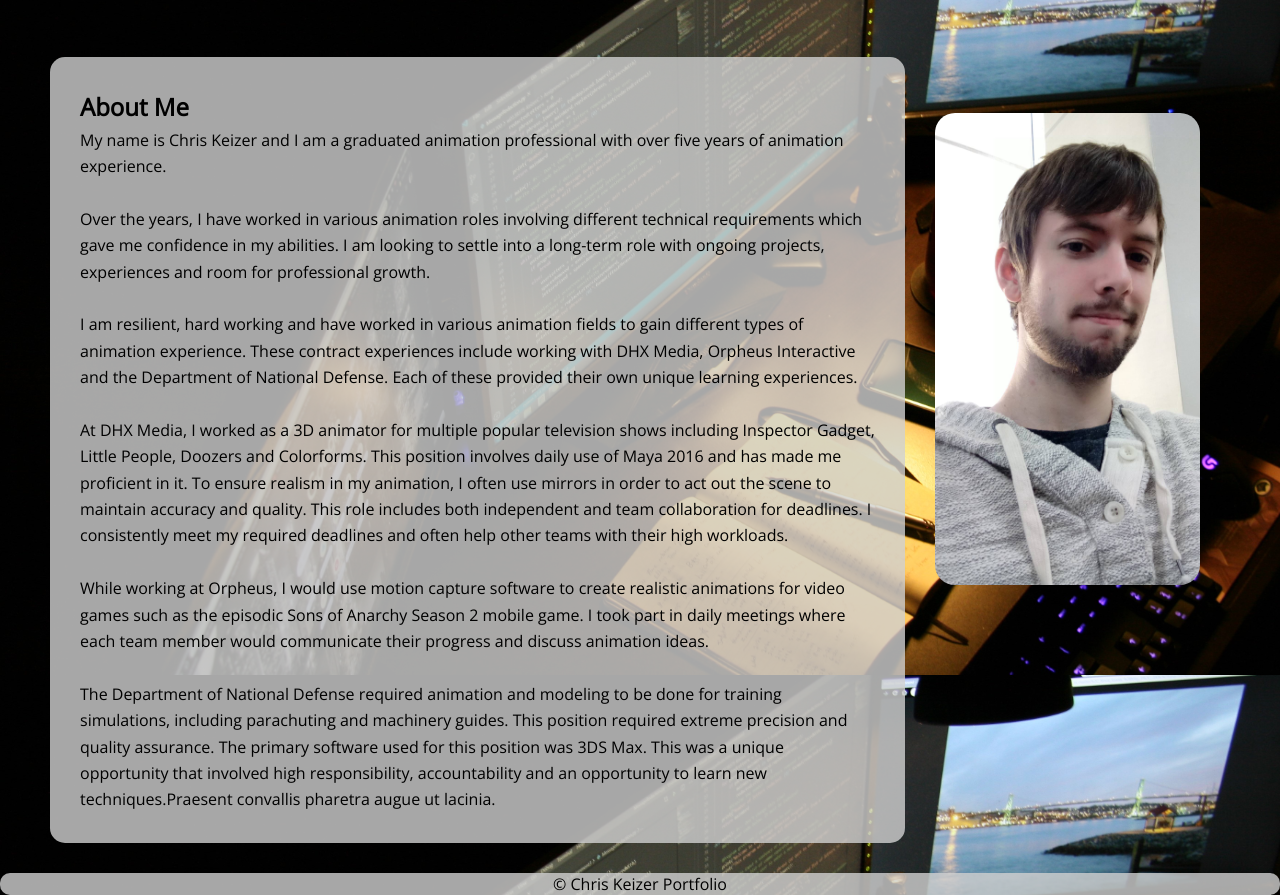
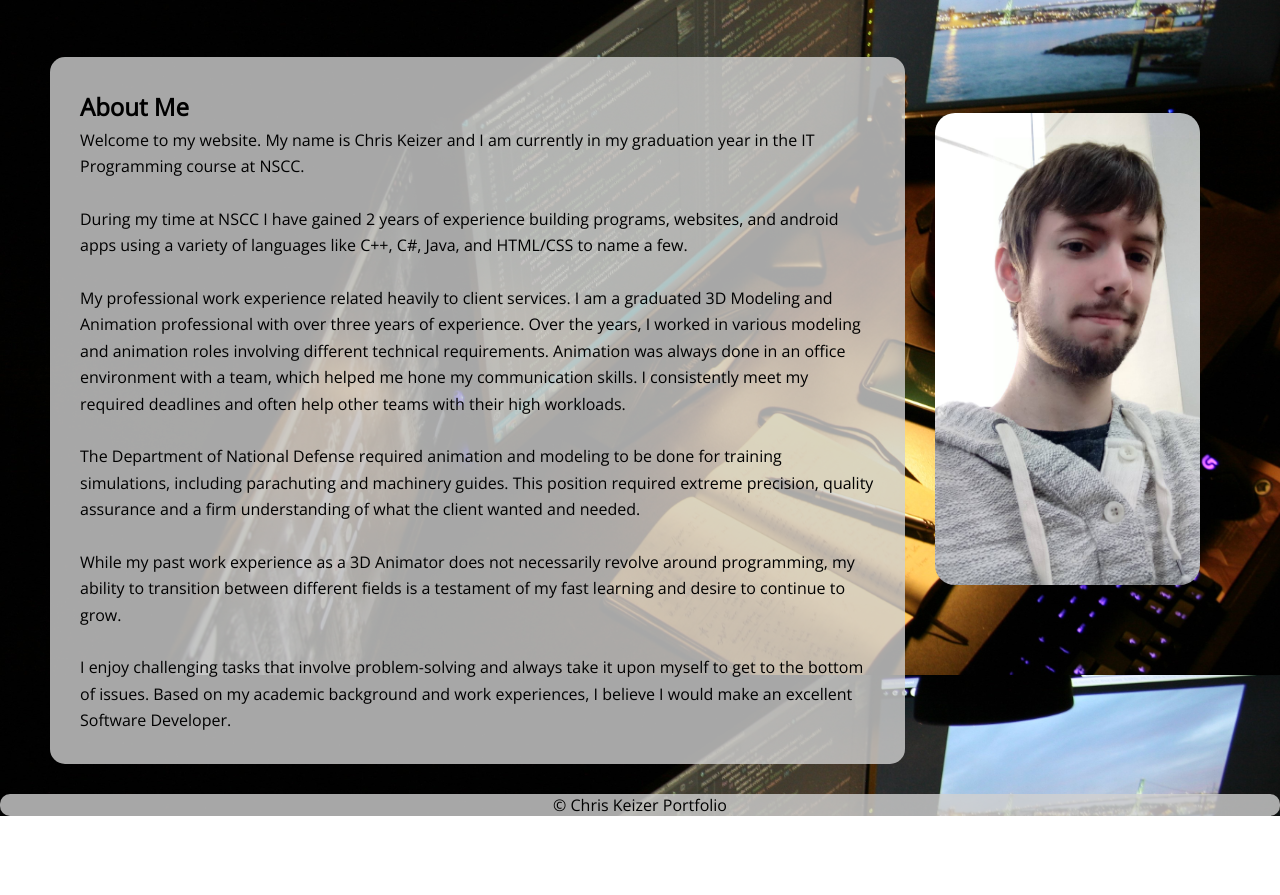
Before and after one commit to Chris-Keizer/Chris-Keizer.github.io, a plain HTML site: page index.html in a window 1280 px wide. Shown: the part 125-1020 px from the top of the page. After the commit the page ends 941 px from the top, so only its background shows below. Drawn offline with nearby package versions, Linux system fonts and the light colour scheme; files whose address does not match are found by name.

Commit message:
Website Updated

```diff
--- a/index.html
+++ b/index.html
@@ -33,40 +33,37 @@
 		<div class="container">
 			<article class="aboutArticle1">
 				<h2>About Me</h2>
-				<p>My name is Chris Keizer and I am a graduated animation
-				professional with over five years of animation experience.</p>
+				<p>
+						Welcome to my website. My name is Chris Keizer
+					and I am currently in my graduation year in the IT Programming course
+					at NSCC.</p>
 				<br>
-				<p>Over the years, I have worked in various animation roles involving different technical
-				requirements which gave me confidence in my abilities.
-				I am looking to settle into a long-term role with ongoing projects,
-				experiences and room for professional growth.</p>
-				<br>
-				<p>I am resilient, hard working and have worked in various animation fields
-				to gain different types of animation experience.
-				These contract experiences include working with DHX Media,
-				Orpheus Interactive and the Department of National Defense.
-				Each of these provided their own unique learning experiences.</p>
-				<br>
-				<p>At DHX Media, I worked as a 3D animator for multiple popular television shows
-				including Inspector Gadget, Little People, Doozers and Colorforms.
-				This position involves daily use of Maya 2016 and has made me proficient in it.
-				To ensure realism in my animation, I often use mirrors in order to act out the
-				scene to maintain accuracy and quality. This role includes both independent and
-				team collaboration for deadlines. I consistently meet my required deadlines and
-				often help other teams with their high workloads.</p>
-				<br>
-				<p>While working at Orpheus, I would use motion capture software to create
-				realistic animations for video games such as the episodic
-				Sons of Anarchy Season 2 mobile game. I took part in daily meetings where each
-				team member would communicate their progress and discuss animation ideas.</p>
-				<br>
-				<p>The Department of National Defense required animation and modeling to be
-				done for training simulations, including parachuting and machinery guides.
-				This position required extreme precision and quality assurance.
-				The primary software used for this position was 3DS Max.
-				This was a unique opportunity that involved high responsibility,
-				accountability and an opportunity to learn new techniques.Praesent
-				convallis pharetra augue ut lacinia.</p>
+				<p>
+						During my time at NSCC I have gained 2 years of experience building programs, websites, and
+					android apps using a variety of languages like C++, C#, Java, and HTML/CSS to name a few.
+				</p><br>
+				<p>
+						My professional work experience related heavily to client services. I am a graduated 3D Modeling
+					and Animation professional with over three years of experience. Over the years, I worked in
+					various modeling and animation roles involving different technical requirements. Animation was
+					always done in an office environment with a team, which helped me hone my communication skills.
+					I consistently meet my required deadlines and often help other teams with their high workloads.
+				</p><br>
+				<p>
+						The Department of National Defense required animation and modeling to be done for training simulations,
+					including parachuting and machinery guides. This position required extreme precision, quality assurance
+					and a firm understanding of what the client wanted and needed.
+				</p><br>
+				<p>
+						While my past work experience as a 3D Animator does not necessarily revolve around programming, my ability to
+					transition between different fields is a testament of my fast learning and desire to continue to
+					grow.
+				</p><br>
+				<p>
+						I enjoy challenging tasks that involve problem-solving and always
+					take it upon myself to get to the bottom of issues. Based on my academic background and work experiences,
+					I believe I would make an excellent Software Developer.
+				</p>
 			</article>
 			<article class="aboutArticle2">
 			<br>
```
Also changed, not shown: Resume.html (+21 -24 lines), icons/ProfilePicture.jpg (renamed from images/ProfilePicture.jpg).
